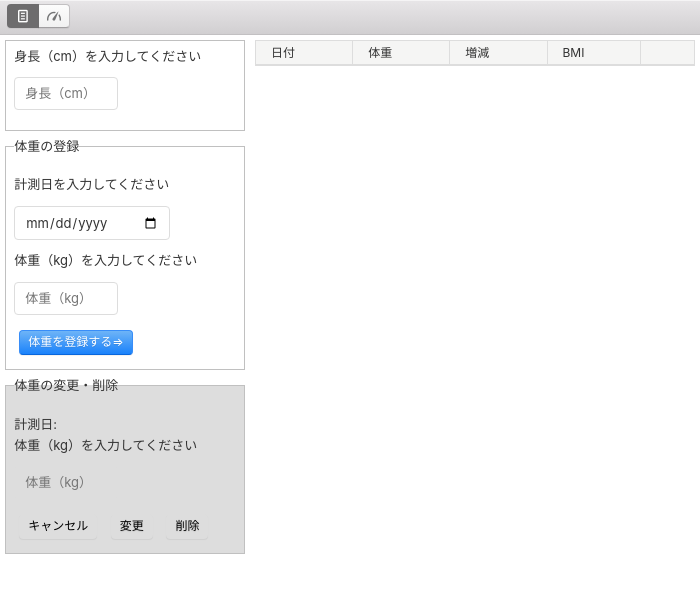
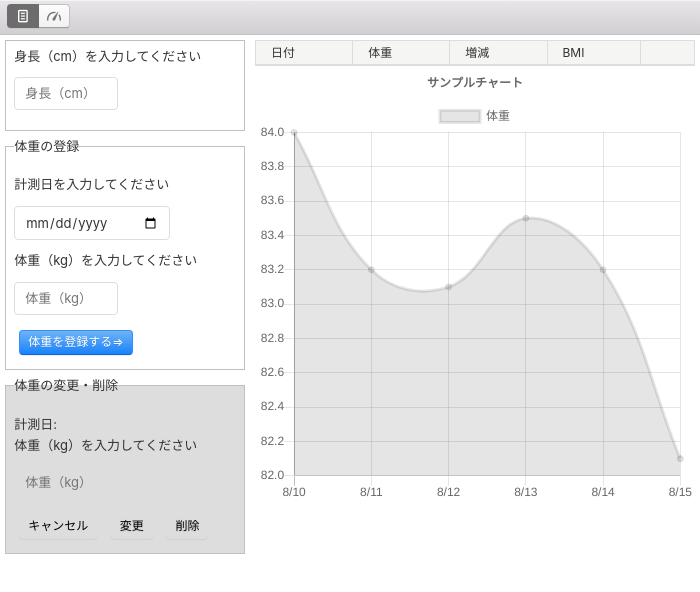
Before and after one commit to webarata3/weight-manager, an Electron app: page html/index.html in a window 700 px wide. Drawn offline with nearby package versions, Linux system fonts and the light colour scheme.

Commit message:
chart.jsのテスト実装

```diff
--- a/html/index.html
+++ b/html/index.html
@@ -69,6 +69,7 @@
       <tbody id="weightTable">
       </tbody>
      </table>
+     <canvas id="weightGraph" width="500" height="500"></canvas>
     </div>
    </div>
   </div>
--- a/js/index.js
+++ b/js/index.js
@@ -4,6 +4,8 @@ const electron = require('electron');
 
 // http://qiita.com/taizo/items/3a5505308ca2e303c099
 const moment = require('moment');
+
+const chart = require('chart.js');
 
 const appValidator = require('../js/app-validator.js');
 const dbManager = require('../js/db-manager.js');
@@ -117,6 +119,36 @@ controller.renderWeightList = () => {
   }).catch(() => {
     // TODO
   });
+
+// TODO
+  //「月別データ」
+  var mydata = {
+    labels: ['8/10', '8/11', '8/12', '8/13', '8/14', '8/15'],
+    datasets: [
+      {
+        label: '体重',
+        hoverBackgroundColor: "rgba(255,99,132,0.3)",
+        data: [84, 83.2, 83.1, 83.5, 83.2, 82.1],
+      }
+    ]
+  };
+
+//「オプション設定」
+  var options = {
+    title: {
+      display: true,
+      text: 'サンプルチャート'
+    }
+  };
+
+  var canvas = document.getElementById('weightGraph');
+  var chart = new Chart(canvas, {
+
+    type: 'line',  //グラフの種類
+    data: mydata,  //表示するデータ
+    options: options,  //オプション設定
+    lineTension: 0
+  });
 };
 
 controller.setRegisterMode = () => {
```
